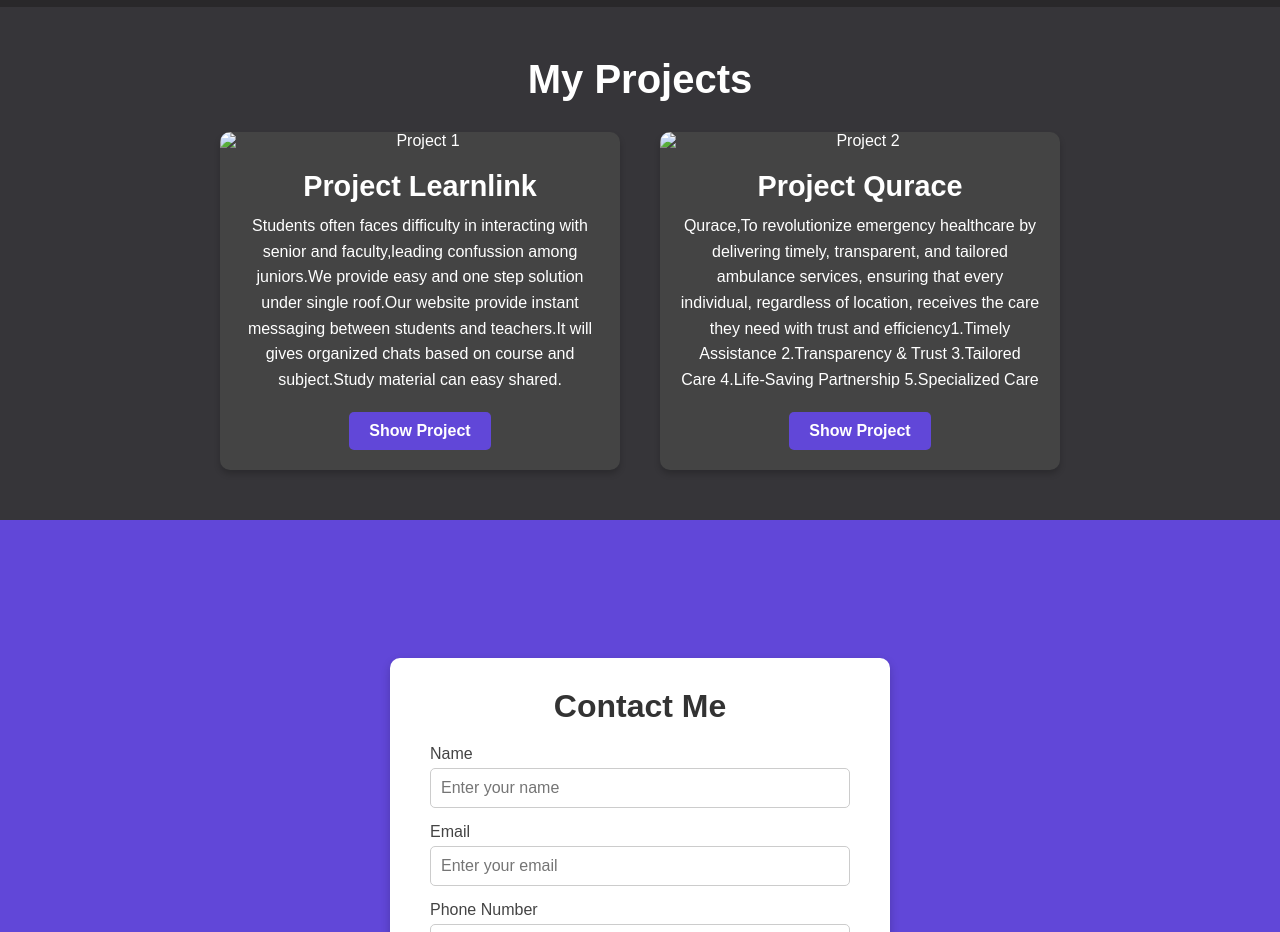
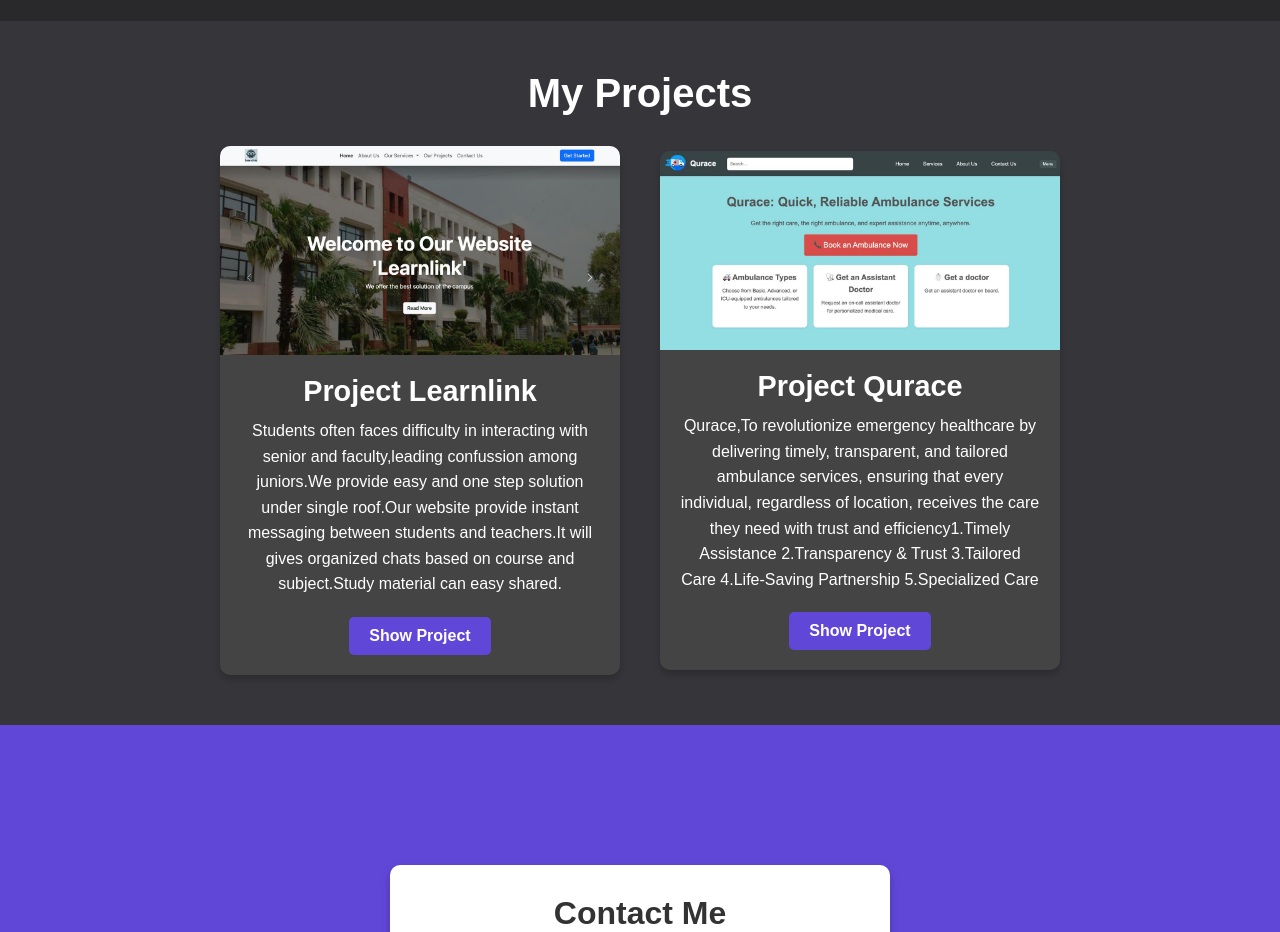
Before and after one commit to ieeeipec/adnan_folio, a plain HTML site: page index.html in a window 1280 px wide. Shown: the part 2120-3052 px from the top of the page. Drawn offline with Linux system fonts and the light colour scheme.

Commit message:
Update index.html

```diff
--- a/index.html
+++ b/index.html
@@ -1,4 +1,4 @@
-<!DOCTYPE html>
+t<!DOCTYPE html>
 <html lang="en">
   <head>
     <meta charset="UTF-8" />
@@ -152,7 +152,7 @@
       <div class="projects-container">
         <!-- Project 1 -->
         <div class="project-card">
-          <img src="Screenshot 2024-12-15 at 4.33.08 PM.png" alt="Project 1" />
+          <img src="Project1.png" alt="Project 1" />
           <div class="project-info">
             <h3>Project Learnlink</h3>
             <p>
@@ -167,7 +167,7 @@
         </div>
         <!-- Project 2 -->
         <div class="project-card">
-          <img src="Screenshot 2024-12-15 at 4.32.34 PM.png" alt="Project 2" />
+          <img src="Project2.jpg" alt="Project 2" />
           <div class="project-info">
             <h3>Project Qurace</h3>
             <p>
```
